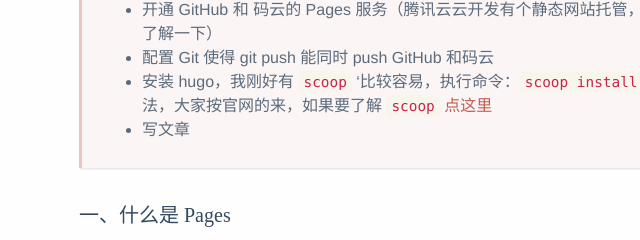
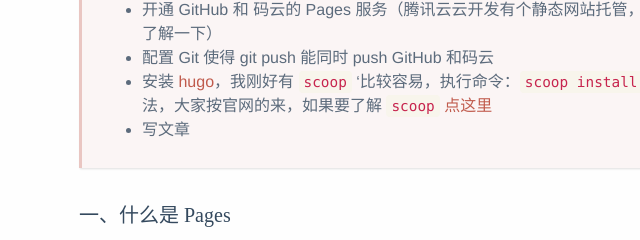
Before and after one commit to chatterzhao/chatterzhao.github.io, a plain HTML site: page post/first/index.html in a window 1280 px wide. Shown: the part 306-546 px from the top of the page, 181-821 px from the left. Drawn offline with nearby package versions, Linux system fonts and the light colour scheme; a script that the page names is missing.

Commit message:
加上了官网连接

```diff
--- a/post/first/index.html
+++ b/post/first/index.html
@@ -154,7 +154,7 @@
 <ul>
 <li>开通 GitHub 和 码云的 Pages 服务（腾讯云云开发有个静态网站托管，也类似，有兴趣可以去了解一下）</li>
 <li>配置 Git 使得 git push 能同时 push GitHub 和码云</li>
-<li>安装 hugo，我刚好有 <code>scoop</code> &lsquo;比较容易，执行命令：<code>scoop install hugo</code> 即可，其他安装方法，大家按官网的来，如果要了解 <code>scoop</code> <a href="https://gitbook.cn/gitchat/activity/5d284248c9219c0d45806f21?_blank">点这里</a></li>
+<li>安装 <a href="https://gohugo.io/">hugo</a>，我刚好有 <code>scoop</code> &lsquo;比较容易，执行命令：<code>scoop install hugo</code> 即可，其他安装方法，大家按官网的来，如果要了解 <code>scoop</code> <a href="https://gitbook.cn/gitchat/activity/5d284248c9219c0d45806f21?_blank">点这里</a></li>
 <li>写文章</li>
 </ul>
 </blockquote>
```
